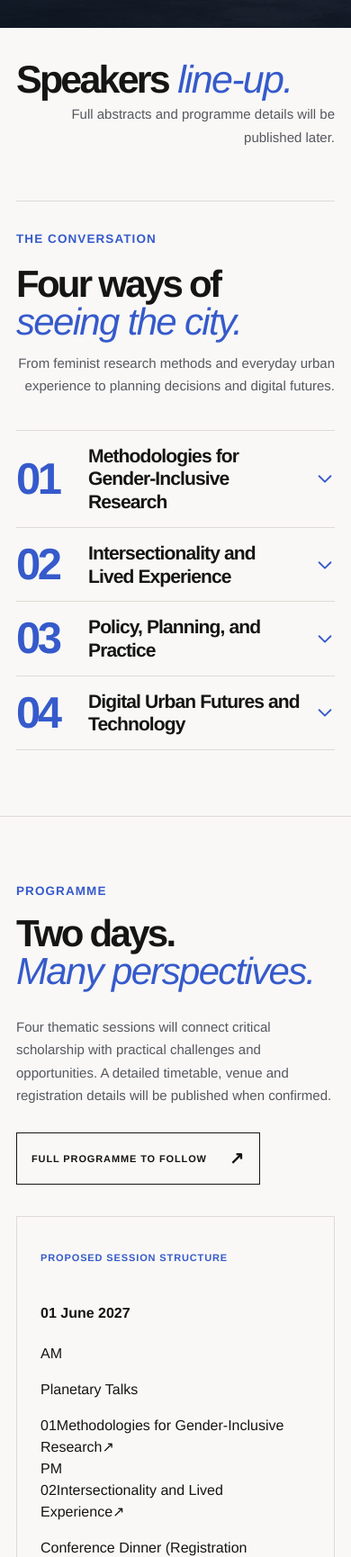
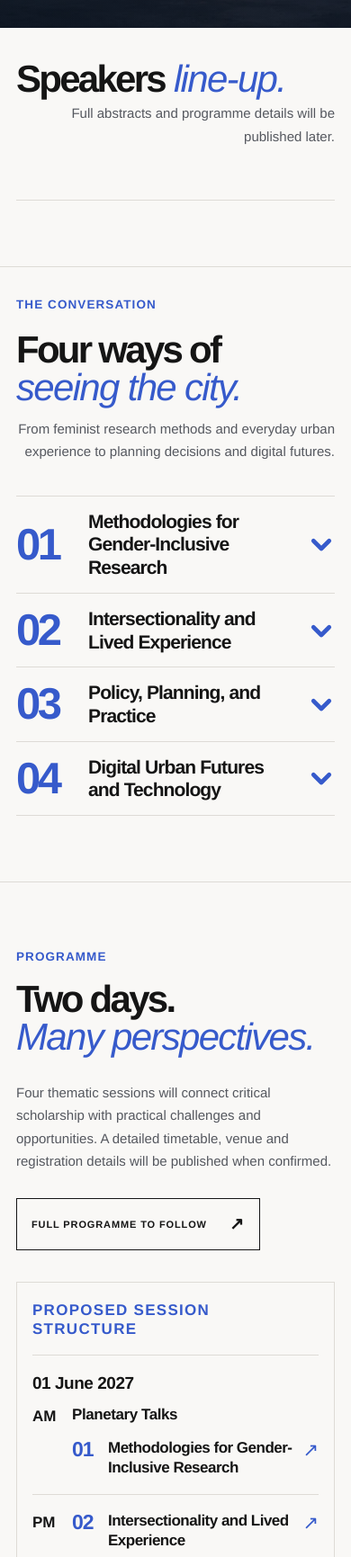
Before and after one commit to jiayi-jennifer-jin/gic27, a plain HTML site: page index.html in a window 390 px wide. Shown: the part 1037-2768 px from the top of the page at 90% size. Drawn offline with Linux system fonts and the light colour scheme.

Commit message:
programme update

```diff
--- a/assets/style.css
+++ b/assets/style.css
@@ -467,3 +467,103 @@ body,button,a,input { font-family:Helvetica, Arial, sans-serif; }
     font-size:13.5px;
   }
 }
+
+
+/* v9 — four precise typographic and section-divider refinements. */
+/* Speakers headline now follows the same type scale as the adjacent themes H2. */
+#speakers .section-intro h2 {
+  font-size:clamp(44px, 5vw, 74px);
+  line-height:1;
+  letter-spacing:-.065em;
+  font-weight:800;
+}
+/* Match the two-stage separation after theme 04:
+   short line at the content width -> generous blank space -> full-width rule. */
+#speakers {
+  border-bottom:1px solid var(--line);
+  padding-bottom:115px; /* same gap as #themes before Programme */
+}
+#speakers > .wrap {
+  border-bottom:1px solid var(--line);
+  /* the existing 72px padding between heading and short rule is retained */
+}
+/* Increase copy width (same right edge) to avoid a stranded word on desktop. */
+#themes .themes-header p {
+  width:100%;
+  max-width:510px;
+  text-align:right;
+  justify-self:end;
+  margin:0 0 6px auto;
+}
+/* Make the disclosure chevrons visually balance the large 01–04 numerals. */
+#themes .theme-summary {
+  grid-template-columns:150px minmax(0,1fr) 48px;
+}
+#themes .theme-chevron {
+  width:40px;
+  height:40px;
+  stroke-width:0;
+}
+#themes .theme-chevron path { stroke-width:3.7; }
+@media(max-width:930px) {
+  #themes .theme-summary { grid-template-columns:105px minmax(0,1fr) 42px; }
+  #themes .theme-chevron { width:36px; height:36px; }
+}
+@media(max-width:670px) {
+  #speakers { padding-bottom:73px; } /* matches the theme/programme mobile gap */
+  #speakers .section-intro h2 { font-size:clamp(42px,10vw,60px); }
+  #themes .themes-header p { max-width:100%; }
+  #themes .theme-summary { grid-template-columns:68px minmax(0,1fr) 32px; }
+  #themes .theme-chevron { width:30px; height:30px; }
+}
+@media(max-width:380px) {
+  #themes .theme-summary { grid-template-columns:59px minmax(0,1fr) 29px; }
+  #themes .theme-chevron { width:28px; height:28px; }
+}
+
+
+/* v11: two-day programme structure, closely following the approved diagram. */
+#programme .programme-inner {grid-template-columns:minmax(0,.92fr) minmax(0,1.08fr);gap:54px;align-items:start}
+#programme .programme-lead>p {max-width:470px}
+#programme .schedule-preview {background:transparent;border:1px solid var(--line);padding:29px 30px 28px;min-width:0}
+#programme .schedule-top {display:block;margin:0;padding:0 0 21px;color:var(--blue);font-size:clamp(17px,1.6vw,23px);font-weight:800;line-height:1.25;letter-spacing:.075em;border-bottom:1px solid var(--line)}
+#programme .schedule-day {padding-top:24px}
+#programme .schedule-day+.schedule-day {border-top:1px solid var(--line);margin-top:27px;padding-top:27px}
+#programme .schedule-date {font-size:clamp(18px,1.55vw,22px);font-weight:750;line-height:1.2;letter-spacing:-.025em;margin:0 0 13px}
+#programme .schedule-slot {display:grid;grid-template-columns:60px minmax(0,1fr);gap:13px;padding:0 0 17px;min-width:0}
+#programme .schedule-slot+.schedule-slot {border-top:1px solid var(--line);padding-top:17px}
+#programme .schedule-slot:last-child {padding-bottom:0}
+#programme .schedule-period {font-weight:750;font-size:clamp(17px,1.5vw,21px);line-height:1.3;padding-top:2px}
+#programme .schedule-events {min-width:0;display:flex;flex-direction:column;gap:18px}
+#programme .schedule-standalone {font-size:clamp(17px,1.5vw,21px);font-weight:700;line-height:1.35;margin:0;letter-spacing:-.025em}
+#programme .session-link {display:grid;grid-template-columns:49px minmax(0,1fr) 21px;gap:10px;align-items:start;min-width:0;color:var(--ink);text-decoration:none}
+#programme .session-link:hover .session-name,#programme .session-link:focus-visible .session-name {color:var(--blue)}
+#programme .session-num {color:var(--blue);font-size:clamp(23px,1.95vw,29px);font-weight:800;line-height:1.12;letter-spacing:-.045em}
+#programme .session-name {font-weight:700;font-size:clamp(17px,1.43vw,20px);line-height:1.28;letter-spacing:-.03em}
+#programme .session-arrow {justify-self:end;color:var(--blue);font-size:clamp(21px,1.75vw,25px);font-weight:450;line-height:1.2}
+@media(max-width:1050px){
+  #programme .programme-inner {grid-template-columns:1fr;gap:35px}
+  #programme .programme-lead>p {max-width:690px}
+}
+@media(max-width:670px){
+  #programme .schedule-preview {padding:20px 17px}
+  #programme .schedule-top {font-size:17px;padding-bottom:17px}
+  #programme .schedule-day {padding-top:20px}
+  #programme .schedule-day+.schedule-day {margin-top:20px;padding-top:22px}
+  #programme .schedule-date {font-size:19px}
+  #programme .schedule-slot {grid-template-columns:33px minmax(0,1fr);gap:11px;padding-bottom:18px}
+  #programme .schedule-slot+.schedule-slot {padding-top:18px}
+  #programme .schedule-period {font-size:17px}
+  #programme .schedule-events {gap:14px}
+  #programme .schedule-standalone {font-size:17px}
+  #programme .session-link {grid-template-columns:31px minmax(0,1fr) 18px;gap:9px}
+  #programme .session-num {font-size:23px}
+  #programme .session-name {font-size:17px}
+  #programme .session-arrow {font-size:21px}
+}
+@media(max-width:380px){
+  #programme .schedule-preview {padding:18px 12px}
+  #programme .schedule-slot {grid-template-columns:30px minmax(0,1fr);gap:8px}
+  #programme .session-link {grid-template-columns:28px minmax(0,1fr) 17px;gap:7px}
+  #programme .session-name {font-size:16px}
+}
```
